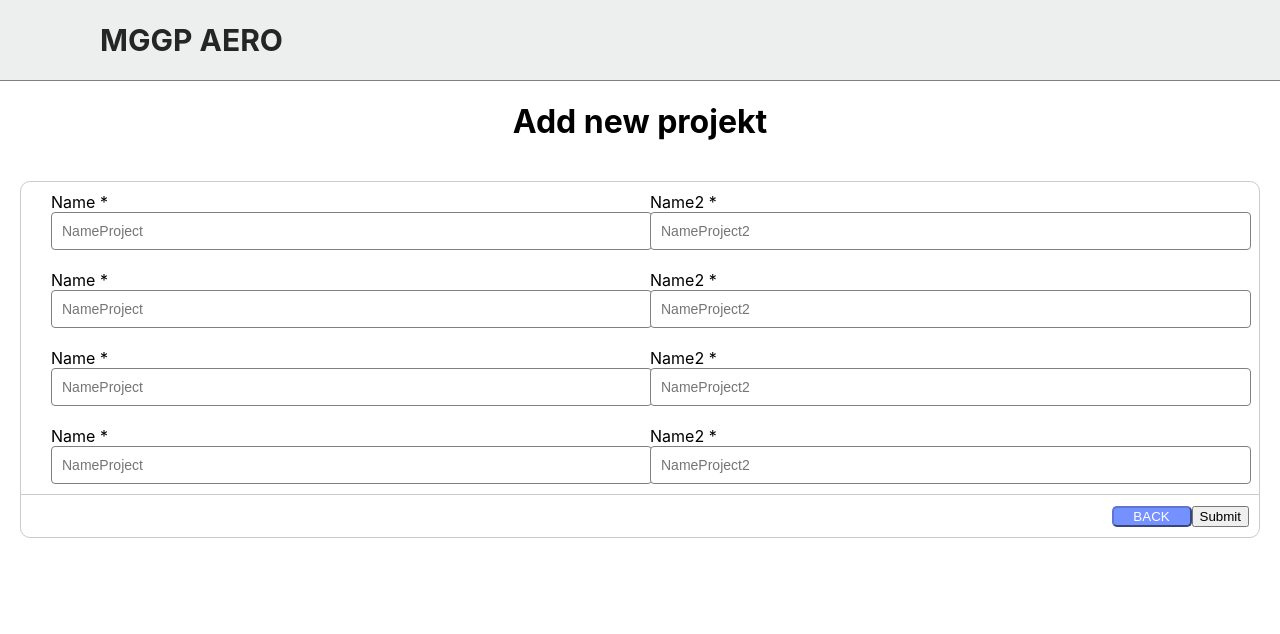
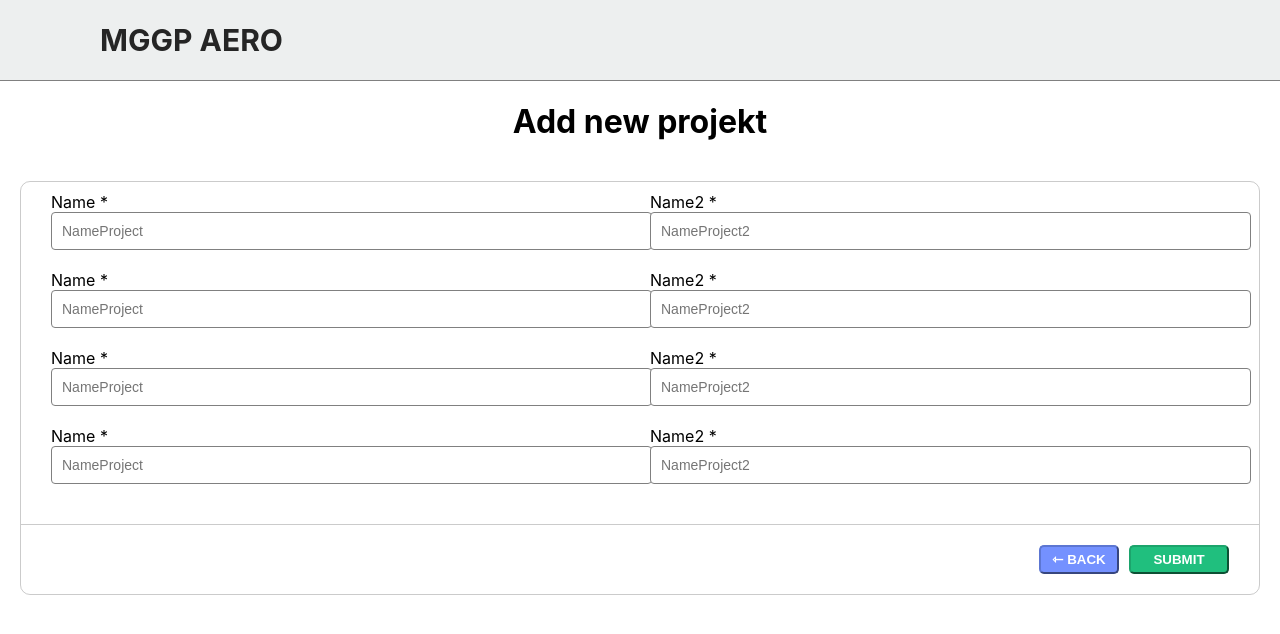
Before and after one commit to A1eeex/baza-projects, a React (Create React App) app: page /project-add in a window 1280 px wide. Shown: the top 634 px of the page. Built offline with nearby package versions, Linux system fonts and the light colour scheme.

Commit message:
add-buttons appProject

```diff
--- a/src/App.js
+++ b/src/App.js
@@ -1,4 +1,3 @@
-
 import {
     BrowserRouter as Router,
     Switch,
--- a/src/components/pages/ProjectAddPage/ProjectAddPage.js
+++ b/src/components/pages/ProjectAddPage/ProjectAddPage.js
@@ -8,8 +8,6 @@ const ProjectAddPage = () => {
     return (
         <div>
             <Layouts>
-
-
                 <div className={styled.wrapTitleAddProject}>
                     <h1>Add new projekt </h1>
                 </div>
@@ -52,11 +50,12 @@ const ProjectAddPage = () => {
                         <div className={styled.wrapDownButtons}>
                             <div>
                                 <Link to={'/'} >
-                                    <button className={styled.btnBack}> back</button>
+                                    <button className={styled.btnBack}>
+                                        &#8701; back</button>
                                 </Link>
                             </div>
                             <div>
-                                <button type='submit'>Submit</button>
+                                <button className={styled.submitBtn} type='submit'>Submit</button>
                             </div>
 
                         </div>
--- a/src/components/pages/ProjectAddPage/ProjectAddPage.module.css
+++ b/src/components/pages/ProjectAddPage/ProjectAddPage.module.css
@@ -1,31 +1,35 @@
-.wrapTitleAddProject{
+.wrapTitleAddProject {
     text-align: center;
     margin-bottom: 40px;
 }
+
 .wrapForm {
-    border:  1px solid #80808069;
+    border: 1px solid #80808069;
     border-radius: 10px;
 
 }
-.wrapInputs{
+
+.wrapInputs {
     display: flex;
     padding: 0 20px 0 20px;
 }
-.leftInput{
-    width: 50%;
-    margin: 10px;
-}
-.rightInput{
+
+.leftInput {
     width: 50%;
     margin: 10px;
 }
 
-.wrapDownButtons{
+.rightInput {
+    width: 50%;
+    margin: 10px;
+}
+
+.wrapDownButtons {
     display: flex;
     justify-content: end;
-
-    padding: 10px 10px 10px 0;
-    border-top:  1px solid #80808069;
+    padding: 20px 10px 20px 0;
+    border-top: 1px solid #80808069;
+    margin-top: 30px;
 }
 
 
@@ -37,7 +41,26 @@
     border-radius: 5px;
     outline: none;
     text-transform: uppercase;
+    padding: 5px;
+    font-weight: bold;
 }
-.btnBack:hover{
+
+.btnBack:hover {
     background-color: #637cdc;
 }
+
+.submitBtn {
+    background-color: #20BF7E;
+    border-color: #1ca46c;
+    color: #ffffff;
+    font-weight: bold;
+    width: 100px;
+    border-radius: 5px;
+    outline: none;
+    text-transform: uppercase;
+    margin: 0 20px 0 10px;
+    padding: 5px;
+}
+.submitBtn:hover {
+    background-color: #25de92;
+}
--- a/src/components/pages/ProjectPage/ProjectPage.js
+++ b/src/components/pages/ProjectPage/ProjectPage.js
@@ -108,7 +108,7 @@ const ProjectPage = () => {
                     </div>
                     <div className={styled.wrapBtnBack}>
                         <Link to={'/'} className={styled.linkBack}>
-                            <button className={styled.btnBack}> back</button>
+                            <button className={styled.btnBack}> &#8701; back</button>
                         </Link>
                     </div>
                 </div>
```
